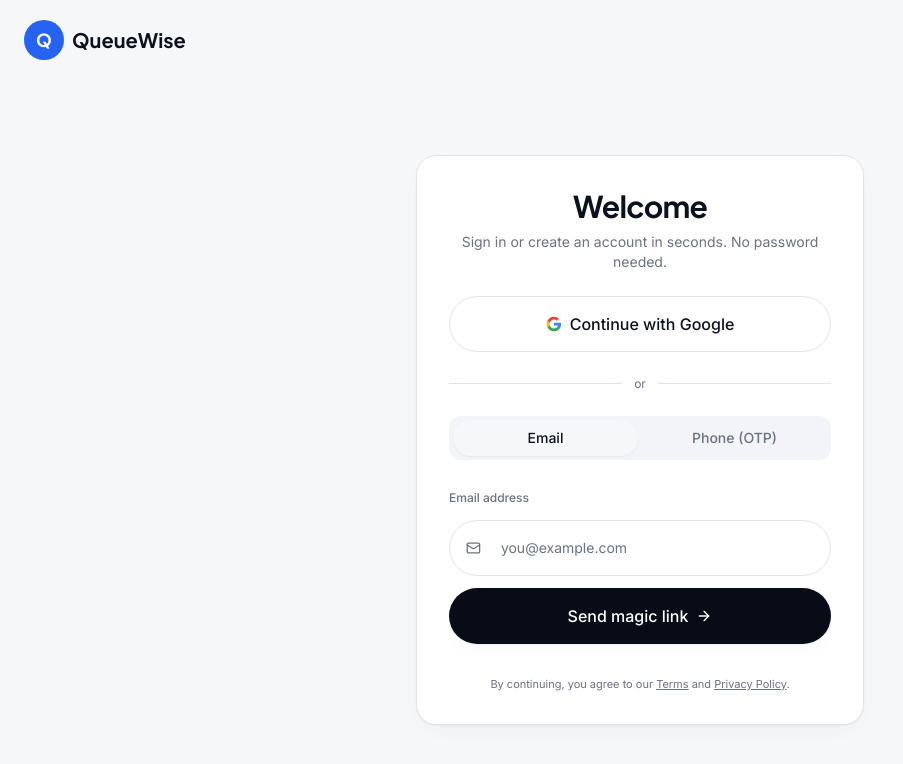
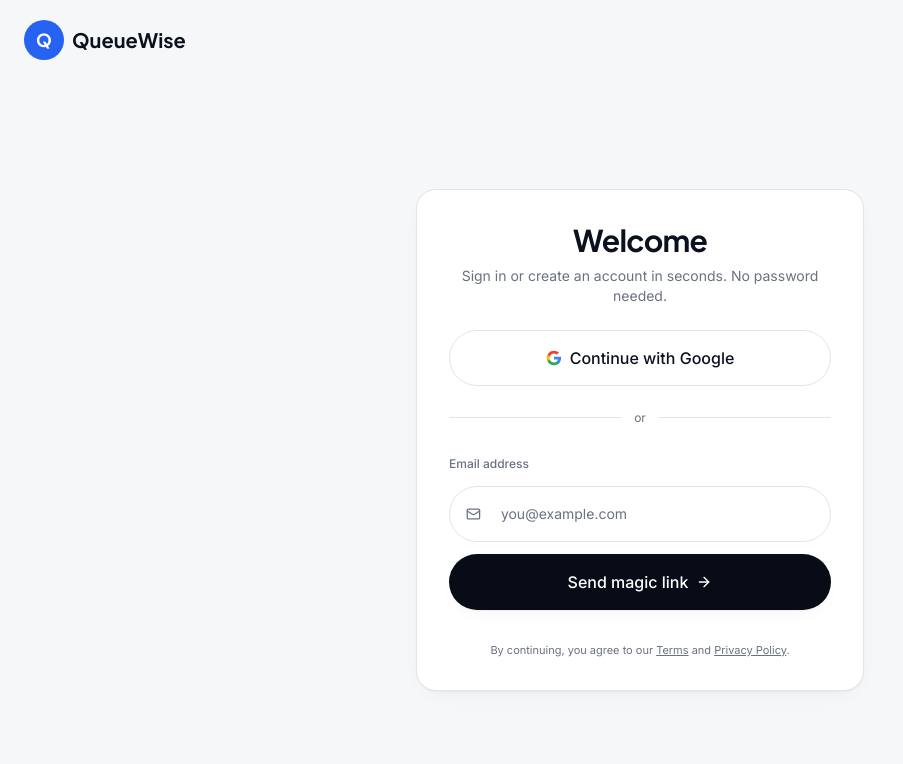
Before and after one commit to jugalkkt/queuewise, a React (Vite) app in the folder frontend/: page /login in a window 1280 px wide. Shown: the top 764 px of the page, without its empty margins (0-903 px from the left). Built offline with nearby package versions, Linux system fonts and the light colour scheme; the HTML template or start-up script is replaced by a standard one.

Commit message:
remove otp

```diff
--- a/frontend/src/pages/Login.tsx
+++ b/frontend/src/pages/Login.tsx
@@ -1,10 +1,9 @@
 import { useState } from "react";
-import { Link, useNavigate } from "react-router-dom";
-import { ArrowRight, Phone, Mail } from "lucide-react";
+import { Link } from "react-router-dom";
+import { ArrowRight, Mail } from "lucide-react";
 import { Button } from "@/components/ui/button";
 import { Input } from "@/components/ui/input";
 import { supabase } from "@/lib/supabase";
-import { useAuth } from "@/lib/auth";
 import { toast } from "sonner";
 
 const GoogleIcon = () => (
@@ -16,13 +15,7 @@ const GoogleIcon = () => (
   </svg>
 );
 
-type Mode = 'phone' | 'email';
-
 const Login = () => {
-  const navigate = useNavigate();
-  const { setPhone } = useAuth();
-  const [mode, setMode] = useState<Mode>('email');
-  const [phoneInput, setPhoneInput] = useState('');
   const [emailInput, setEmailInput] = useState('');
   const [loading, setLoading] = useState(false);
   const [emailSent, setEmailSent] = useState(false);
@@ -56,25 +49,6 @@ const Login = () => {
       return;
     }
     setEmailSent(true);
-  };
-
-  const handlePhoneSubmit = async (e: React.FormEvent) => {
-    e.preventDefault();
-    const digits = phoneInput.replace(/\s/g, '');
-    if (!digits.match(/^[0-9]{10}$/)) {
-      toast.error('Enter a valid 10-digit mobile number');
-      return;
-    }
-    setLoading(true);
-    const fullPhone = `+91${digits}`;
-    const { error } = await supabase.auth.signInWithOtp({ phone: fullPhone });
-    setLoading(false);
-    if (error) {
-      toast.error(error.message);
-      return;
-    }
-    setPhone(fullPhone);
-    navigate('/otp');
   };
 
   if (emailSent) {
@@ -140,23 +114,6 @@ const Login = () => {
             <div className="h-px flex-1 bg-border" />
           </div>
 
-          {/* Mode switcher */}
-          <div className="flex rounded-xl bg-surface-muted p-1 gap-1">
-            <button
-              onClick={() => setMode('email')}
-              className={`flex-1 rounded-lg py-2 text-sm font-medium transition-colors ${mode === 'email' ? 'bg-background text-foreground shadow-sm' : 'text-muted-foreground hover:text-foreground'}`}
-            >
-              Email
-            </button>
-            <button
-              onClick={() => setMode('phone')}
-              className={`flex-1 rounded-lg py-2 text-sm font-medium transition-colors ${mode === 'phone' ? 'bg-background text-foreground shadow-sm' : 'text-muted-foreground hover:text-foreground'}`}
-            >
-              Phone (OTP)
-            </button>
-          </div>
-
-          {mode === 'email' ? (
           <form onSubmit={handleEmailSubmit} className="space-y-3">
             <label className="text-xs font-medium text-muted-foreground">Email address</label>
             <div className="flex items-center gap-2 rounded-full border border-border bg-surface px-4 h-14">
@@ -174,25 +131,6 @@ const Login = () => {
               {loading ? 'Sending…' : 'Send magic link'} <ArrowRight className="h-4 w-4" />
             </Button>
           </form>
-          ) : (
-            <form onSubmit={handlePhoneSubmit} className="space-y-3">
-              <label className="text-xs font-medium text-muted-foreground">Phone number</label>
-              <div className="flex items-center gap-2 rounded-full border border-border bg-surface px-4 h-14">
-                <Phone className="h-4 w-4 text-muted-foreground" />
-                <span className="text-sm font-medium">+91</span>
-                <Input
-                  inputMode="numeric"
-                  placeholder="98765 43210"
-                  value={phoneInput}
-                  onChange={(e) => setPhoneInput(e.target.value)}
-                  className="border-0 focus-visible:ring-0 bg-transparent text-base"
-                />
-              </div>
-              <Button type="submit" size="lg" variant="ink" className="w-full" disabled={loading}>
-                {loading ? 'Sending…' : 'Send OTP'} <ArrowRight className="h-4 w-4" />
-              </Button>
-            </form>
-          )}
 
           <p className="text-[11px] text-muted-foreground text-center pt-2">
             By continuing, you agree to our <a className="underline" href="#">Terms</a> and <a className="underline" href="#">Privacy Policy</a>.
--- a/frontend/src/pages/OTP.tsx
+++ b/frontend/src/pages/OTP.tsx
@@ -39,7 +39,7 @@ const OTP = () => {
       setCode('');
       return;
     }
-    navigate('/onboarding/hospital');
+    navigate('/auth/callback');
   };
 
   const handleResend = async () => {
```
Lines whose indentation alone changed are shown as unchanged.
